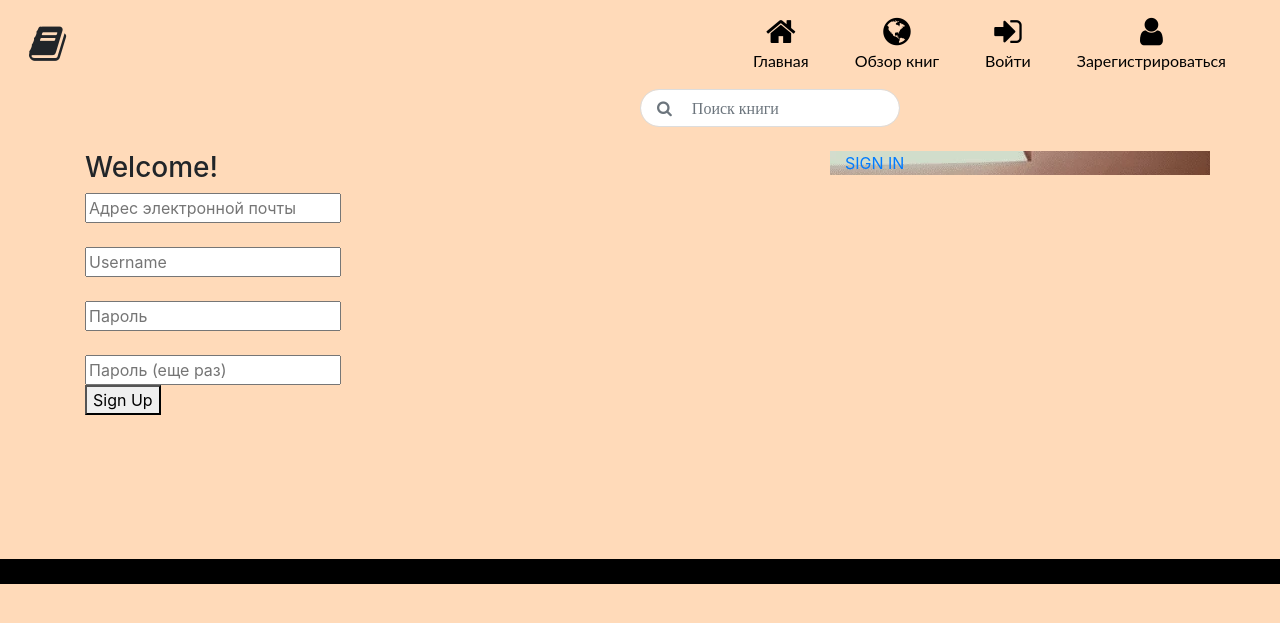
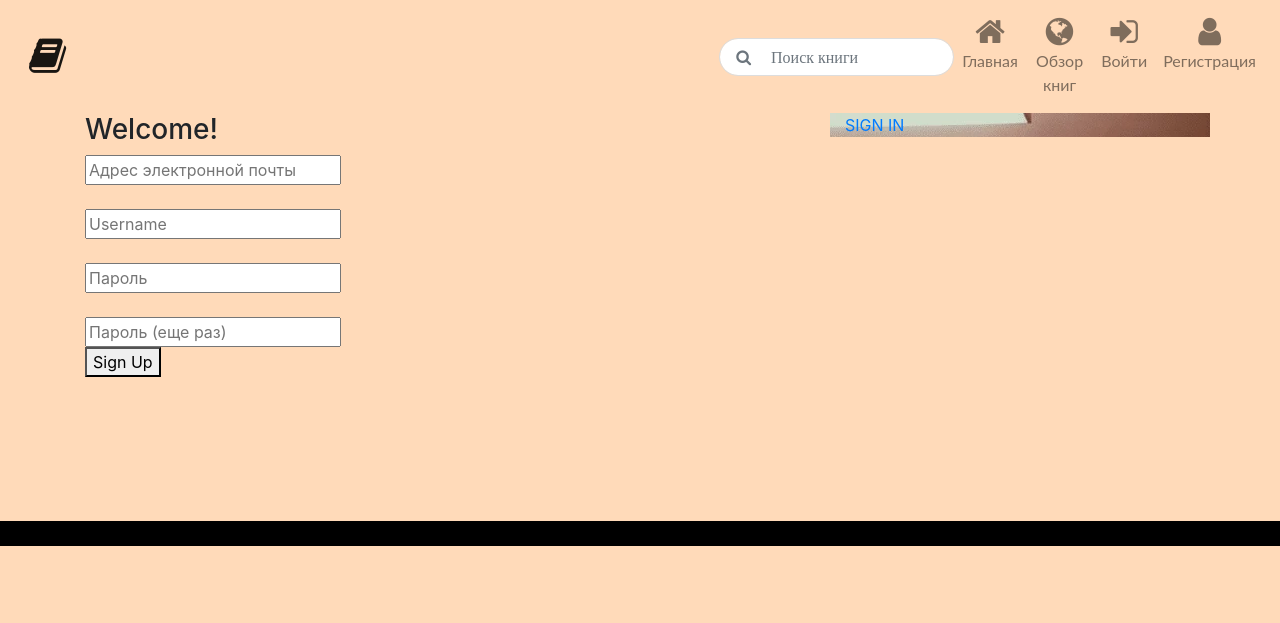
Before and after one commit to Rarn1k/Book-Recommendations, a Django app: page /accounts/signup/ in a window 1280 px wide. Shown: the top 623 px of the page. Run offline with Django 4.2, Linux system fonts and the light colour scheme; parts of the project's set-up code (start-up, migrations or seed data) failed here and were passed over; some libraries are stand-ins or nearby versions.

Commit message:
fixed search

```diff
--- a/mainapp/templates/mainapp/layout.html
+++ b/mainapp/templates/mainapp/layout.html
@@ -12,6 +12,9 @@
           integrity="sha384-JcKb8q3iqJ61gNV9KGb8thSsNjpSL0n8PARn9HuZOnIxN0hoP+VmmDGMN5t9UJ0Z" crossorigin="anonymous">
     <!-- font awesome ion-->
     <link rel="stylesheet" href="https://cdnjs.cloudflare.com/ajax/libs/font-awesome/4.7.0/css/font-awesome.min.css">
+    <!-- Rating CSS -->
+    <!-- Reset styles -->
+    <link rel="stylesheet" href="https://cdnjs.cloudflare.com/ajax/libs/rateYo/2.3.2/jquery.rateyo.min.css">
     <!-- css -->
     <link rel="stylesheet" href="{% static 'mainapp/css/layout.css' %}">
 
@@ -24,81 +27,76 @@
 <body>
 <!--------------------------------------------------------------------------    nav bar ------------------------------------------------------------>
 
-
+<header>
+    <a name='top'>
         <div id="topheader">
-    <nav class="navbar stroke navbar-expand-lg ">
+            <nav class="navbar navbar-expand-md navbar-light ">
                 <a class="navbar-brand btn btn-raised" href="/"><i class="fa fa-book fa-2x" aria-hidden="true"></i>
                     <div class="head-text row"></div>
                 </a>
-        <button class="navbar-toggler collapsed navbar-toggler-right" data-toggle="collapse" type="button"
-                data-toggle="collapse" data-target="#navbarTogglerDemo02" aria-controls="navbarTogglerDemo02"
+                <div class="searchbar" id="searchdropdown">
+                    <input class="form-control" id="bookName" onkeyup="myFunction()"
+                           placeholder="&#xf002     Поиск книги"
+                           name="srch" style="outline: none;font-family:FontAwesome, kumbh sans;"
+                           type="text" aria-label="Search" title="Type in a name" aria-describedby="button-addon2">
+                    <div class="dropdown-content" id="search-dropdown">
+                    </div>
+                </div>
+                <button class="navbar-toggler" data-toggle="collapse" type="button"
+                        data-target="#navbarNav" aria-controls="navbarNav"
                         aria-expanded="false" aria-label="Toggle navigation">
-            <span class="navbar-toggler-icon"><i class="fa fa-list" aria-hidden="true"></i></span>
+                    <span class="navbar-toggler-icon"></span>
                 </button>
-
-
-        <div class="collapse navbar-collapse" id="navbarTogglerDemo02">
-            <ul class="navbar-nav nav-head ml-auto navfont">
+                <div class="collapse navbar-collapse justify-content-end" id="navbarNav">
+                    <ul class="navbar-nav text-center">
                         <li class="nav-item">
                             <a class="nav-link" href="/">
-                        <div class="row navicon "><i class="nav-icon-s fa fa-home fa-2x" aria-hidden="true"></i><br>Главная
-                        </div>
+                                <i class="nav-icon-s fa fa-home fa-2x" aria-hidden="true"></i><br>Главная
                             </a>
                         </li>
                         <li class="nav-item">
                             <a class="nav-link" href="{% url 'explore_books' %}">
-                        <div class="row navicon "><i class="nav-icon-s fa fa-globe fa-2x" aria-hidden="true"></i><br>Обзор книг</div>
+                                <i class="nav-icon-s fa fa-globe fa-2x" aria-hidden="true"></i><br>Обзор книг
                             </a>
                         </li>
                         {% if user.is_authenticated %}
                         <li class="nav-item">
                             <a class="nav-link" href="{% url 'account_logout' %}">
-                        <div class="row navicon"><i class="nav-icon-s fa fa-sign-in fa-2x"
-                                                    aria-hidden="true"></i><br>Выйти
-                        </div>
+                                <i class="nav-icon-s fa fa-sign-in fa-2x" aria-hidden="true"></i><br>Выйти
                             </a>
                         </li>
                         {% else %}
                         <li class="nav-item ">
                             <a class="nav-link " href="{% url 'account_login' %}">
-                        <div class="row navicon"><i class="fa fa-sign-in fa-2x" aria-hidden="true"></i><br>Войти
-                        </div>
+                                <i class="nav-icon-s fa fa-sign-in fa-2x" aria-hidden="true"></i><br>Войти
                             </a>
                         </li>
                         <li class="nav-item">
                             <a class="nav-link " href="{% url 'account_signup' %}">
-                        <div class="row navicon"><i class="fa fa-user fa-2x" aria-hidden="true"></i><br>Зарегистрироваться
-                        </div>
+                                <i class="nav-icon-s fa fa-user fa-2x" aria-hidden="true"></i><br>Регистрация
                             </a>
                         </li>
                         {% endif %}
-
                     </ul>
                 </div>
             </nav>
         </div>
-
+    </a>
+</header>
 <!----------------------------------------------------------    end of nav bar  ------------------------------------>
 
 
 <!-------------------------------------------------------------- block ------------------------------------------------->
 
-<!-------------------------------------------------------------- search bar ---------------------------------------------------->
-<div class="book-search">
-    <form method="post" action="/bookSearch/">
-        {% csrf_token %}
-        <div class="input-group" id="searchdropdown">
-            <input class="form-control" id="bookName" onkeyup="myFunction()" placeholder="&#xf002     Поиск книги"
-                   name="srch" style="outline: none;font-family:FontAwesome, kumbh sans;"
-                   type="text" aria-label="Search" title="Type in a name" aria-describedby="button-addon2">
-            <div class="dropdown-content" id="search-dropdown">
+<!-- Messages -->
+{% for message in messages %}
+<div class="alert {{ message.tags }} alert-dismissible text-center" role="alert">
+    <button type="button" class="close" data-dismiss="alert" aria-label="Close">
+        <span aria-hidden="true">&times;</span>
+    </button>
+    {{ message }}
 </div>
-        </div>
-    </form>
-</div>
-<br/>
-
-
+{% endfor %}
 <!-- Bootstrap modal -->
 <div class="modal fade" id="bookModal" tabindex="-1" role="dialog" aria-labelledby="basicModal" aria-hidden="true">
     <div class="modal-dialog">
@@ -135,7 +133,6 @@
                 <button id="save-book-button" class="save-book-button btn">В избранное</button>
                 {%endif%}
                 <button type="button" class="btn btn-secondary" data-dismiss="modal">Закрыть</button>
-            </div>
             </div>
         </div>
     </div>
@@ -201,9 +198,9 @@
     // add search results
     function displayResults(books) {
         var searchdiv = document.getElementById('search-dropdown');
-        if (books.length == 0 && searchdiv.childElementCount == 0) {
+        if (books.length == 0) {
             var info = document.createElement('a');
-            info.innerHTML = 'No search results match your query';
+            info.innerHTML = 'По вашему поиску книги не найдено';
             info.setAttribute('href', '#');
             searchdiv.appendChild(info);
         }
@@ -212,13 +209,14 @@
             books.forEach(function(book, index, array) {
                 var booktoadd = document.createElement('a');
                 booktoadd.innerHTML = book['original_title'];
+                booktoadd.setAttribute('onclick', 'openModal(this)');
                 booktoadd.setAttribute('data-bookid', book['book_id']);
                 booktoadd.setAttribute('data-summary', book['summary']);
                 booktoadd.setAttribute('data-authors', book['authors']);
                 booktoadd.setAttribute('data-imageurl', book['image_url']);
                 booktoadd.setAttribute('data-averagerating', book['average_rating']);
                 booktoadd.setAttribute('href', 'javascript:;');
-                booktoadd.setAttribute('onclick', 'openModal(this)');
+
                 searchdiv.appendChild(booktoadd);
             });
         }
@@ -228,7 +226,6 @@
     function myFunction() {
         var input = document.getElementById('bookName');
         var text = input.value.toLowerCase();
-        if (text != '') {
         $.ajax({
             data: {
                 'bookName': text,
@@ -244,16 +241,20 @@
                 console.log(response);
             }
         });
-        }
-        else
         $('#search-dropdown').empty();
     }
 
+    var dropdownTimeout;
+
     $("#bookName").focus(function() {
+        clearTimeout(dropdownTimeout);
         $('#search-dropdown').show();
     }).blur(function() {
+        dropdownTimeout = setTimeout(function() {
             $('#search-dropdown').hide(150);
-        })
+        }, 200);
+    });
+
     //for rating a book
     $(function() {
 
--- a/mainapp/views_ajax.py
+++ b/mainapp/views_ajax.py
@@ -16,11 +16,7 @@ def search(request):
     """
     if request.method == "POST" and is_ajax(request=request):
         query = request.POST.get("bookName", None)
-        if not query:
-            return JsonResponse({"success": False}, status=200)
         top5_result = Book.objects.filter(title__icontains=query)[:5]
-        if not top5_result:
-            return JsonResponse({"success": False}, status=200)
         book_data = []
         for book in top5_result:
             book_data.append({
--- a/static/mainapp/css/layout.css
+++ b/static/mainapp/css/layout.css
@@ -3,6 +3,10 @@ html,body{
     height: 100%;
     max-width: 100%;
     overflow-x: hidden;
+}
+
+#navbarNav {
+    float: right;
 }
 
 /* Custom Scrollbar */
@@ -22,6 +26,7 @@ body::-webkit-scrollbar-thumb:hover {
 }
 
 /* nav bar css*/
+
 .nav-item {
     display: flex !important;
     flex-direction: column !important;
@@ -48,25 +53,6 @@ body::-webkit-scrollbar-thumb:hover {
     margin-top: 12px !important;
 }
 
-.navicon {
-  margin-left: auto;
-  margin-right: auto;
-  text-align: center;
-  display: inline-block;
-  padding-right: 30px;
-  color: black;
-
-}
-
-.icon-text{
-  color: black;
-}
-
-
-.navbar-toggler {
-  border-color: black;
-  background-color: white;
-}
 
 .head-text{
   font-family: 'Pacifico', cursive;
@@ -84,11 +70,6 @@ body::-webkit-scrollbar-thumb:hover {
 }
 
 /* -------------------------search bar-----------------------  */
-.book-search{
-  margin-left: 20%;
-  margin-right: 20%;
-  align-items: center;
-}
 
 .searchbar {
     font-family: "Kumbh Sans", sans-serif;
```
Lines whose indentation alone changed are shown as unchanged.
